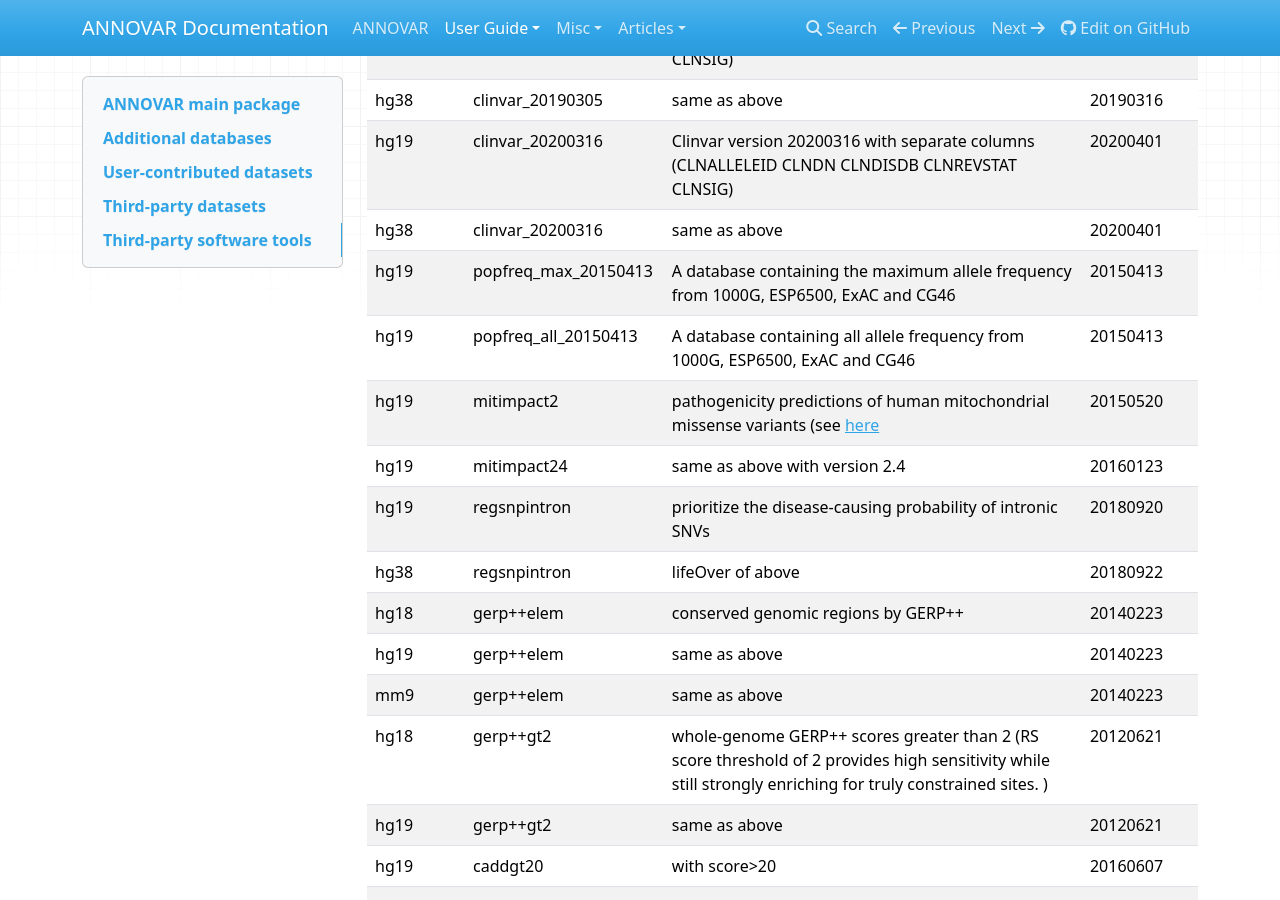
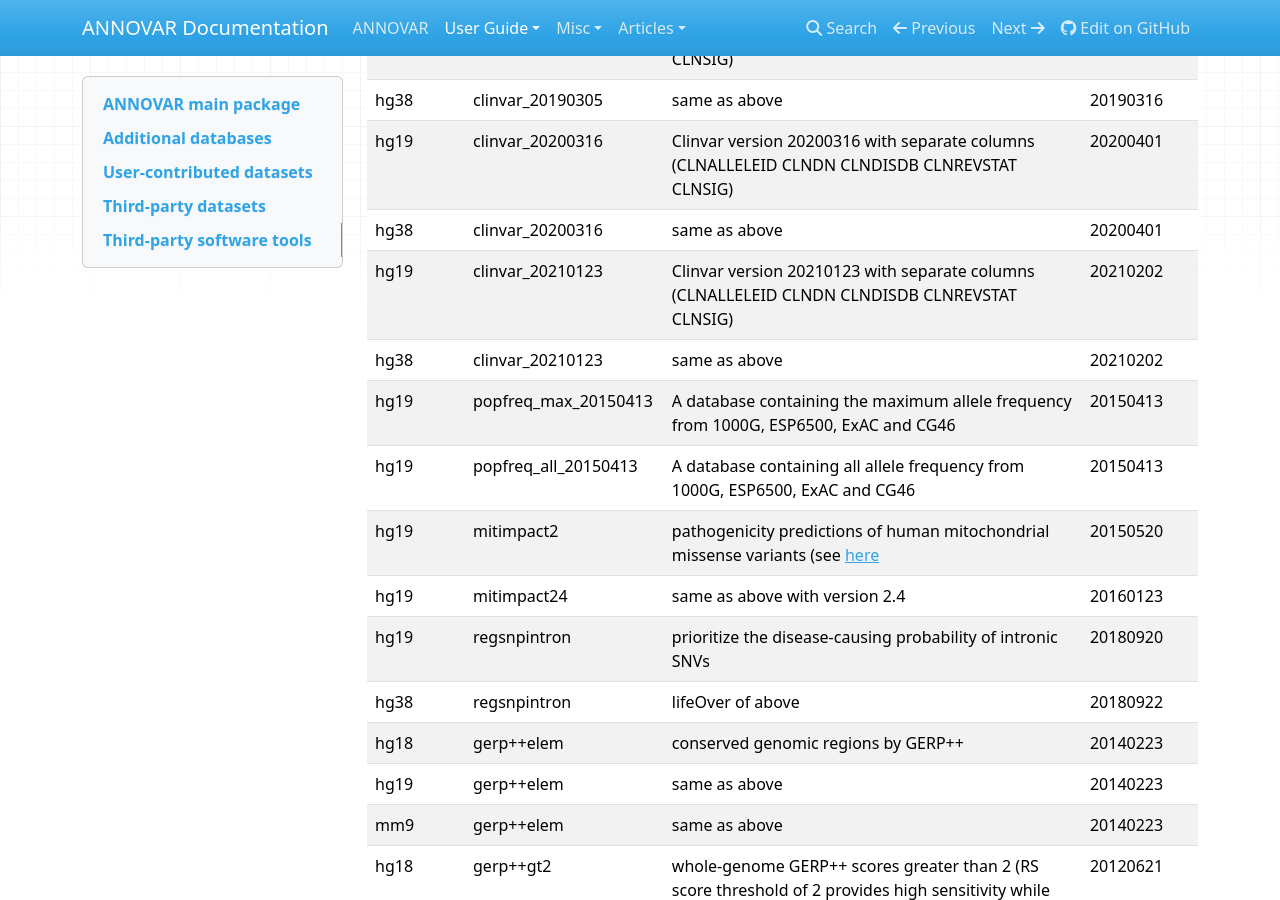
Before and after one commit to WGLab/doc-ANNOVAR, an MkDocs documentation site: the page built from docs/user-guide/download.md, in a window 1280 px wide and 900 px high, scrolled down 10482 px. Built offline with MkDocs 1.6.1, drawn with Linux system fonts in a browser that asks for light colours; nearby versions of some CDN libraries; comment, search, counter and statistics services are not loaded; old or Windows-style settings are respelled for this version of MkDocs.

Commit message:
Update download.md

```diff
--- a/docs/user-guide/download.md
+++ b/docs/user-guide/download.md
@@ -207,6 +207,8 @@ NOTE: several whole-genome databases (cadd, cadd13, fathmm, dann, eigen, gerp++,
 | hg38 | clinvar_20190305 |  same as above | 20190316 |
 | hg19 | clinvar_20200316 |  Clinvar version 20200316 with separate columns (CLNALLELEID CLNDN CLNDISDB CLNREVSTAT CLNSIG) | 20200401 |
 | hg38 | clinvar_20200316 |  same as above | 20200401 |
+| hg19 | clinvar_20210123 |  Clinvar version 20210123 with separate columns (CLNALLELEID CLNDN CLNDISDB CLNREVSTAT CLNSIG) | 20210202 |
+| hg38 | clinvar_20210123 |  same as above | 20210202 |
 | hg19 | popfreq_max_20150413 |  A database containing the maximum allele frequency from 1000G, ESP6500, ExAC and CG46 | 20150413 |
 | hg19 | popfreq_all_20150413 |  A database containing all allele frequency from 1000G, ESP6500, ExAC and CG46  | 20150413 |
 | hg19 | mitimpact2 | pathogenicity predictions of human mitochondrial missense variants (see [here](http://www.ncbi.nlm.nih.gov/m/pubmed/25516408/)  | 20150520 |
```
